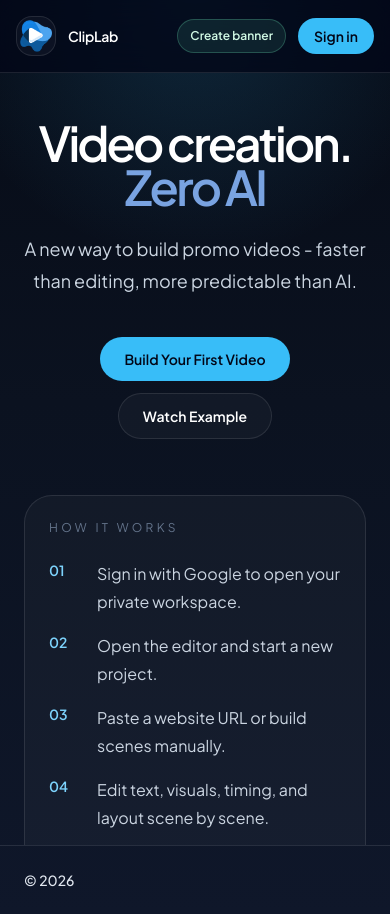
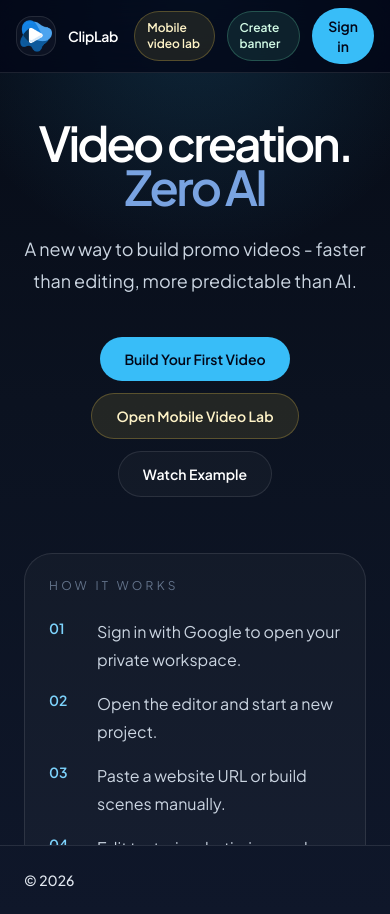
Before and after one commit to Vitalii-Pohorielov/videocreatorapp, a Next.js app: page / in a window 390 px wide. Built offline with nearby package versions, Linux system fonts and the light colour scheme; no server answers; a web font is replaced by a local one.

Commit message:
Add mobile video editor lab workflow

```diff
--- /dev/null
+++ b/app/mobile-video/page.tsx
@@ -0,0 +1,16 @@
+import { AuthGate } from "@/components/AuthGate";
+import { EditorWorkspace } from "@/components/EditorWorkspace";
+
+export default async function MobileVideoPage({
+  searchParams,
+}: {
+  searchParams: Promise<{ project?: string }>;
+}) {
+  const params = await searchParams;
+
+  return (
+    <AuthGate title="Sign in to use mobile video lab" description="Google authentication is required before you can create or reopen mobile video experiments.">
+      <EditorWorkspace initialProjectId={params.project ?? null} workspaceBasePath="/mobile-video" />
+    </AuthGate>
+  );
+}
--- a/components/AppHeader.tsx
+++ b/components/AppHeader.tsx
@@ -69,6 +69,12 @@ export function AppHeader() {
         </div>
 
         <div className="flex items-center gap-3">
+          <Link
+            href="/mobile-video"
+            className="rounded-full border border-amber-300/25 bg-amber-300/10 px-3 py-2 text-xs font-semibold text-amber-100 transition hover:bg-amber-300/15 sm:px-4 sm:text-sm"
+          >
+            Mobile video lab
+          </Link>
           <Link
             href="/banner"
             className="rounded-full border border-emerald-300/25 bg-emerald-300/10 px-3 py-2 text-xs font-semibold text-emerald-100 transition hover:bg-emerald-300/15 sm:px-4 sm:text-sm"
--- a/components/CreateModeSwitcher.tsx
+++ b/components/CreateModeSwitcher.tsx
@@ -3,7 +3,7 @@
 import Link from "next/link";
 
 type CreateModeSwitcherProps = {
-  active: "video" | "banner";
+  active: "video" | "mobile-video" | "banner";
   className?: string;
 };
 
@@ -14,7 +14,7 @@ export function CreateModeSwitcher({ active, className = "" }: CreateModeSwitche
   return (
     <div className={`rounded-[28px] border border-white/10 bg-slate-950/70 p-3 shadow-[0_20px_60px_rgba(2,6,23,0.35)] backdrop-blur ${className}`.trim()}>
       <p className="px-2 text-xs uppercase tracking-[0.24em] text-slate-500">Create</p>
-      <div className="mt-3 grid gap-3 md:grid-cols-2">
+      <div className="mt-3 grid gap-3 md:grid-cols-3">
         <Link
           href="/editor"
           className={`${linkBaseClassName} ${
@@ -25,6 +25,18 @@ export function CreateModeSwitcher({ active, className = "" }: CreateModeSwitche
         >
           <p className="text-sm font-semibold text-white">Create video</p>
           <p className="mt-2 text-sm leading-6 text-slate-400">Open the scene editor for promo videos and continue working with the existing save/export flow.</p>
+        </Link>
+
+        <Link
+          href="/mobile-video"
+          className={`${linkBaseClassName} ${
+            active === "mobile-video"
+              ? "border-amber-300/40 bg-amber-300/12 shadow-[0_16px_40px_rgba(251,191,36,0.12)]"
+              : "border-white/10 bg-white/[0.04] hover:border-amber-400/35 hover:bg-white/[0.07]"
+          }`}
+        >
+          <p className="text-sm font-semibold text-white">Create mobile video</p>
+          <p className="mt-2 text-sm leading-6 text-slate-400">Open a cloned video editor flow for mobile-focused experiments without touching the main workflow.</p>
         </Link>
 
         <Link
--- a/components/EditorWorkspace.tsx
+++ b/components/EditorWorkspace.tsx
@@ -17,6 +17,7 @@ import { useStore, type ExportSettings, type Scene, type SceneTrack, type SceneT
 type EditorWorkspaceProps = {
   initialProjectId?: string | null;
   initialVideoType?: VideoType;
+  workspaceBasePath?: string;
 };
 
 type WorkspaceSnapshot = {
@@ -52,7 +53,7 @@ function parseExpressCreatePrompt(prompt: string): ExpressCreateEntry[] {
     .filter((entry): entry is ExpressCreateEntry => Boolean(entry));
 }
 
-export function EditorWorkspace({ initialProjectId = null, initialVideoType = "promo" }: EditorWorkspaceProps) {
+export function EditorWorkspace({ initialProjectId = null, initialVideoType = "promo", workspaceBasePath = "/editor" }: EditorWorkspaceProps) {
   const { isPremium, isLoading: isPremiumLoading } = usePremiumStatus();
   const projectId = useStore((state) => state.projectId);
   const projectName = useStore((state) => state.projectName);
@@ -354,7 +355,7 @@ export function EditorWorkspace({ initialProjectId = null, initialVideoType = "p
 
         updateProjectMeta({ id: project.id, name: project.name });
         syncSavedSignature();
-        window.history.replaceState({}, "", `/editor?project=${project.id}`);
+        window.history.replaceState({}, "", `${workspaceBasePath}?project=${project.id}`);
 
         if (reason === "manual") {
           setCloudStatus(`Saved "${project.name}".`);
@@ -375,7 +376,7 @@ export function EditorWorkspace({ initialProjectId = null, initialVideoType = "p
         }
       }
     },
-    [syncSavedSignature, updateProjectMeta],
+    [syncSavedSignature, updateProjectMeta, workspaceBasePath],
   );
 
   useEffect(() => {
@@ -486,7 +487,7 @@ export function EditorWorkspace({ initialProjectId = null, initialVideoType = "p
         sceneTrack: payload.sceneTrack,
         exportSettings: payload.exportSettings,
       });
-      window.history.replaceState({}, "", "/editor");
+      window.history.replaceState({}, "", workspaceBasePath);
       setCloudStatus(`Generated draft from ${trimmedUrl}.`);
     } catch (error) {
       const message = error instanceof Error ? error.message : "Could not generate scenes from that URL.";
--- a/components/LandingScreen.tsx
+++ b/components/LandingScreen.tsx
@@ -107,6 +107,12 @@ export function LandingScreen() {
                 className="rounded-full bg-sky-400 px-6 py-3 text-sm font-semibold text-slate-950 transition hover:bg-sky-300"
               >
                 Build Your First Video
+              </Link>
+              <Link
+                href="/mobile-video"
+                className="rounded-full border border-amber-300/25 bg-amber-300/10 px-6 py-3 text-sm font-semibold text-amber-100 transition hover:bg-amber-300/15"
+              >
+                Open Mobile Video Lab
               </Link>
               <a
                 href="#real-examples"
@@ -224,6 +230,12 @@ export function LandingScreen() {
                 >
                   Build Your First Video
                 </Link>
+                <Link
+                  href="/mobile-video"
+                  className="rounded-full border border-amber-300/25 bg-amber-300/10 px-6 py-3 text-sm font-semibold text-amber-100 transition hover:bg-amber-300/15"
+                >
+                  Open Mobile Video Lab
+                </Link>
                 <a
                   href="#real-examples"
                   className="rounded-full border border-white/10 bg-white/[0.03] px-6 py-3 text-sm font-semibold text-white transition hover:bg-white/[0.06]"
--- a/components/ProjectsWorkspace.tsx
+++ b/components/ProjectsWorkspace.tsx
@@ -158,6 +158,14 @@ export function ProjectsWorkspace() {
               </button>
               <button
                 type="button"
+                onClick={() => router.push("/mobile-video")}
+                disabled={isPremiumLoading}
+                className="rounded-2xl border border-amber-300/25 bg-amber-300/10 px-5 py-3 text-sm font-semibold text-amber-100 transition hover:bg-amber-300/15 disabled:cursor-not-allowed disabled:opacity-50"
+              >
+                Mobile video lab
+              </button>
+              <button
+                type="button"
                 onClick={() => router.push("/banner")}
                 className="rounded-2xl border border-emerald-300/25 bg-emerald-300/10 px-5 py-3 text-sm font-semibold text-emerald-100 transition hover:bg-emerald-300/15"
               >
```
